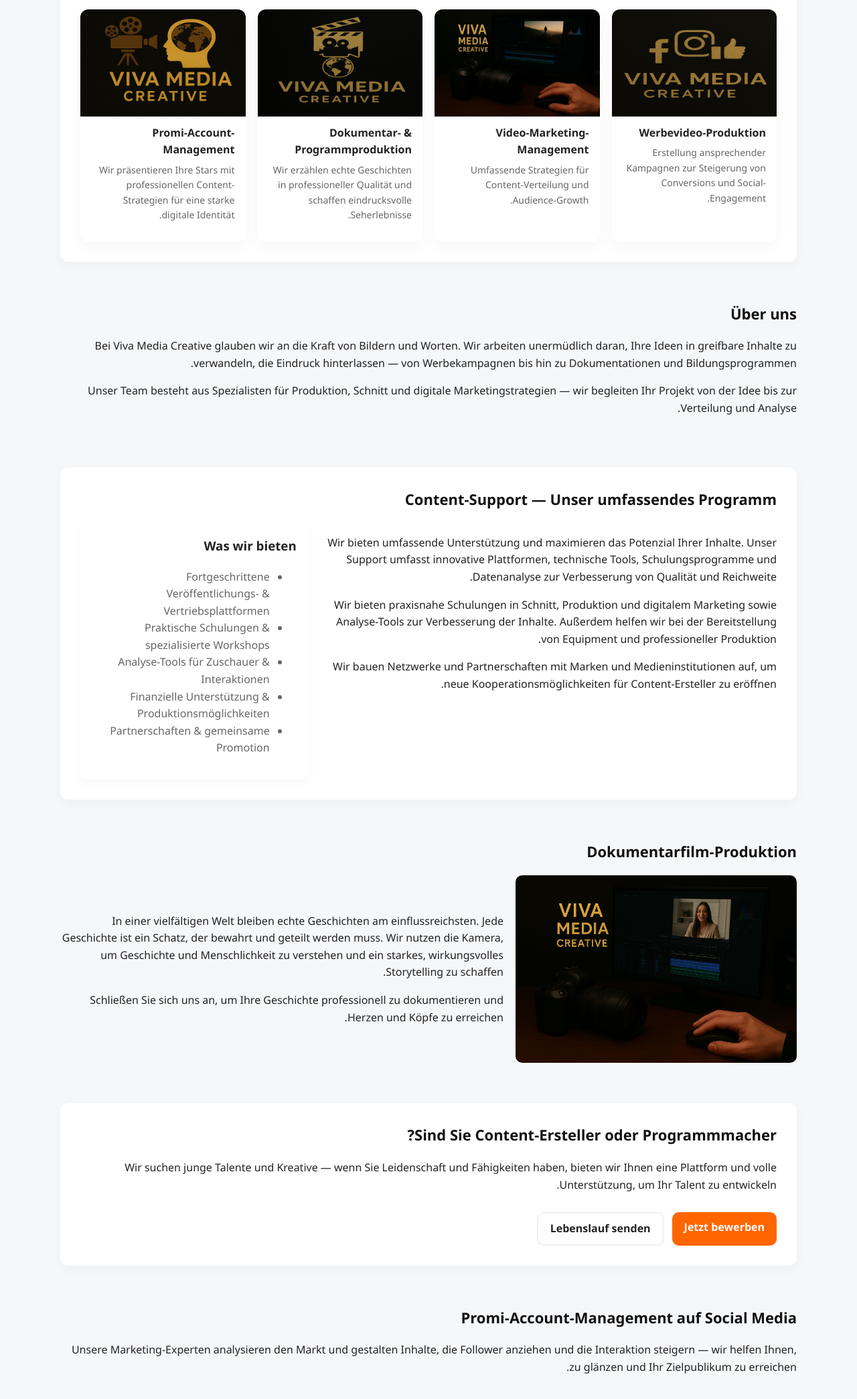
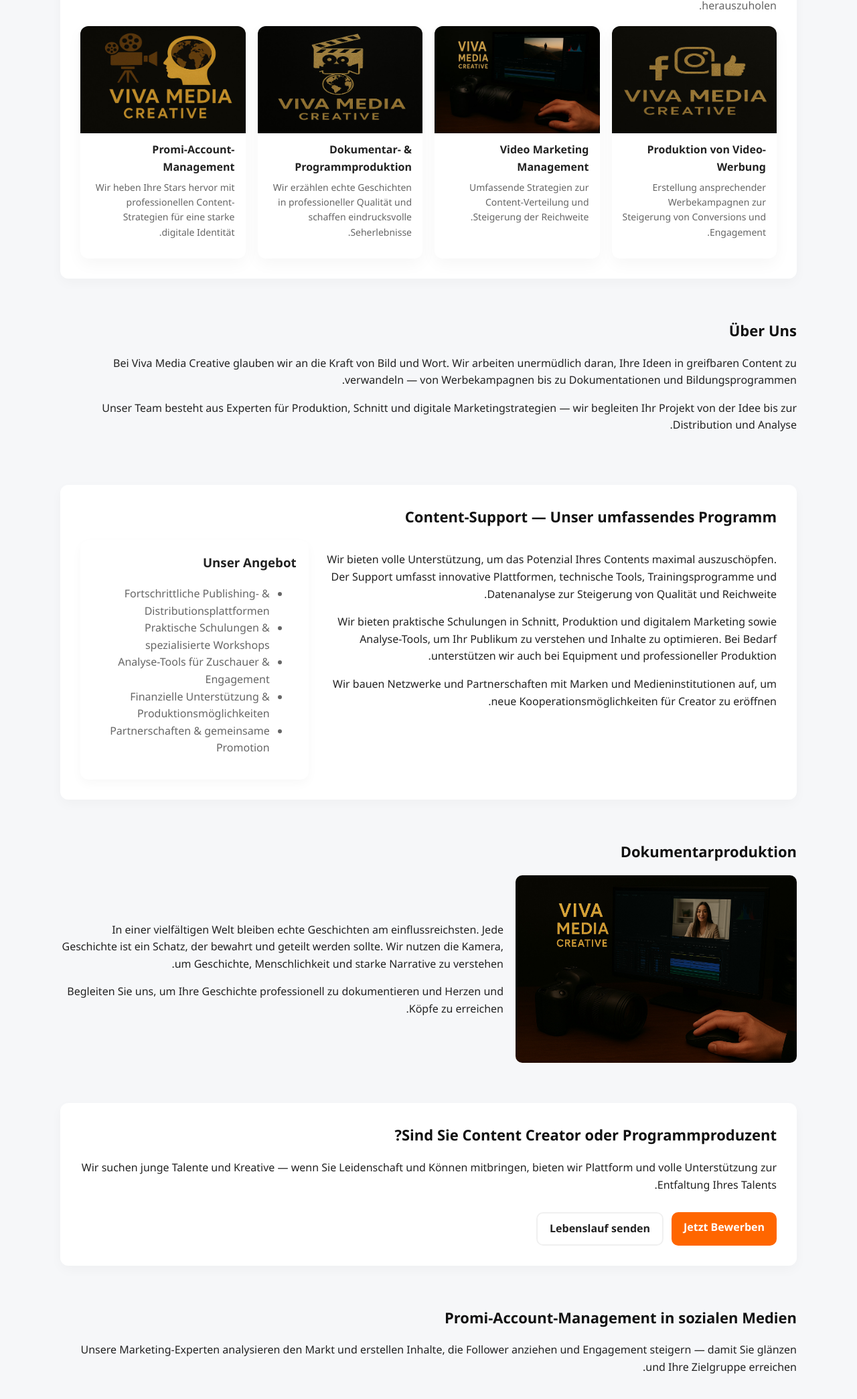
Before and after one commit to rab2323s-creator/-Viva-Media-Creations-, a plain HTML site: page de.html in a window 1280 px wide. Shown: the part 659-2748 px from the top of the page at 67% size. Drawn offline with Linux system fonts and the light colour scheme.

Commit message:
Update de.html

```diff
--- a/de.html
+++ b/de.html
@@ -1,96 +1,128 @@
-  <!DOCTYPE html>
+ <!DOCTYPE html>
 <html lang="de" dir="ltr">
 <head>
   <meta charset="UTF-8" />
   <meta name="viewport" content="width=device-width,initial-scale=1" />
-  <title>Viva Media Creative — Inhaltserstellung & Support</title>
-  <meta name="description" content="Viva Media Creative — Videoproduktion, Content-Support und Social-Media-Management. Treten Sie uns bei, um Ihre Inhalte zu entwickeln und Ihr Publikum zu erreichen." />
+  <title>Viva Media Creative — Video-Produktion, Content-Support & Celebrity Management</title>
+  <meta name="description" content="Viva Media Creative — Video-Produktion, Werbekampagnen, Unterstützung für Content Creator, Verwaltung von Promi-Accounts und digitale Marketingstrategien." />
+
+  <!-- SEO: canonical & hreflang -->
+  <link rel="canonical" href="https://vivamediacreative.com/de.html" />
+  <link rel="alternate" hreflang="ar" href="https://vivamediacreative.com/ar.html" />
+  <link rel="alternate" hreflang="en" href="https://vivamediacreative.com/en.html" />
+  <link rel="alternate" hreflang="de" href="https://vivamediacreative.com/de.html" />
+  <link rel="alternate" hreflang="x-default" href="https://vivamediacreative.com/en.html" />
+
   <link rel="stylesheet" href="style.css" />
   <link rel="icon" href="assets/logo.jpeg" />
 </head>
 <body>
+
 <header class="site-header">
   <div class="container header-inner">
     <div class="brand">
-      <a href="de.html"><img src="assets/logo.jpeg" alt="Viva Media Creations" class="logo" /></a>
+      <a href="de.html"><img src="assets/logo.jpeg" alt="Viva Media Creative" class="logo" loading="lazy" /></a>
       <div class="brand-text">
         <h1>Viva Media Creative</h1>
         <p class="tag">Führendes Unternehmen für visuelle Inhalte & Marketing</p>
       </div>
     </div>
+
     <nav class="main-nav" aria-label="Hauptmenü">
       <a href="de.html">Startseite</a>
       <a href="#services">Dienstleistungen</a>
-      <a href="#about">Über uns</a>
+      <a href="#about">Über Uns</a>
       <a href="#support">Content-Support</a>
+      <a href="news_de.html">Nachrichten</a>
       <a href="#contact">Kontakt</a>
     </nav>
-    <div class="lang"> 🌐 <a href="ar.html">العربية</a> | <a href="de.html" aria-current="page">Deutsch</a> | <a href="en.html">English</a> </div>
+
+    <div class="lang">
+      🌐 <a href="ar.html">العربية</a> | <a href="de.html" aria-current="page">Deutsch</a> | <a href="en.html">English</a>
+    </div>
   </div>
 </header>
 
 <!-- HERO -->
 <section class="hero" style="background-image: url('assets/hero.jpg')">
   <div class="container hero-content">
-    <h2>Inhalte gestalten, die Eindruck hinterlassen</h2>
-    <p class="lead">Wir sind Ihr Partner in der kreativen Welt — wir unterstützen Sie bei der Produktion herausragender Inhalte, die Ihr Publikum fesseln und Ergebnisse liefern.</p>
+    <h2>Content erstellen, der Eindruck hinterlässt</h2>
+    <p class="lead">
+      Wir sind Ihr starker Partner in der Kreativwelt — wir helfen Ihnen, außergewöhnlichen Content zu produzieren, der Ihre Zielgruppe begeistert und Ergebnisse liefert.
+    </p>
     <div class="hero-cta">
-      <a class="btn" href="#contact">Jetzt Kontakt aufnehmen</a>
+      <a class="btn" href="#contact">Kontaktieren Sie uns</a>
       <a class="btn btn-outline" href="#support">Mehr über Support erfahren</a>
     </div>
   </div>
 </section>
 
-<!-- Services -->
+<!-- SERVICES -->
 <section id="services" class="container section">
   <h2 class="section-title">Unsere Dienstleistungen</h2>
-  <p class="section-desc">Wir bieten ein komplettes Servicepaket, das Ihre kreative Arbeit unterstützt und Ihre Inhalte bestmöglich präsentiert.</p>
+  <p class="section-desc">Wir bieten ein vollständiges Spektrum an Services, um Ihre kreative Reise zu unterstützen und das Beste aus Ihrem Content herauszuholen.</p>
+
   <div class="services-grid">
     <article class="card">
-      <img src="assets/service-ads.jpg" alt="Werbevideo-Produktion">
-      <h3>Werbevideo-Produktion</h3>
-      <p>Erstellung ansprechender Kampagnen zur Steigerung von Conversions und Social-Engagement.</p>
+      <img src="assets/service-ads.jpg" alt="Video-Werbung Produktion" loading="lazy">
+      <h3>Produktion von Video-Werbung</h3>
+      <p>Erstellung ansprechender Werbekampagnen zur Steigerung von Conversions und Engagement.</p>
     </article>
+
     <article class="card">
-      <img src="assets/service-marketing.jpg" alt="Marketing">
-      <h3>Video-Marketing-Management</h3>
-      <p>Umfassende Strategien für Content-Verteilung und Audience-Growth.</p>
+      <img src="assets/service-marketing.jpg" alt="Video Marketing Management" loading="lazy">
+      <h3>Video Marketing Management</h3>
+      <p>Umfassende Strategien zur Content-Verteilung und Steigerung der Reichweite.</p>
     </article>
+
     <article class="card">
-      <img src="assets/service-doc.jpg" alt="Dokumentarfilm-Produktion">
+      <img src="assets/service-doc.jpg" alt="Dokumentarproduktion" loading="lazy">
       <h3>Dokumentar- & Programmproduktion</h3>
       <p>Wir erzählen echte Geschichten in professioneller Qualität und schaffen eindrucksvolle Seherlebnisse.</p>
     </article>
+
     <article class="card">
-      <img src="assets/team.jpg" alt="Promi-Management">
+      <img src="assets/team.jpg" alt="Promi-Account-Management" loading="lazy">
       <h3>Promi-Account-Management</h3>
-      <p>Wir präsentieren Ihre Stars mit professionellen Content-Strategien für eine starke digitale Identität.</p>
+      <p>Wir heben Ihre Stars hervor mit professionellen Content-Strategien für eine starke digitale Identität.</p>
     </article>
   </div>
 </section>
 
-<!-- About -->
+<!-- ABOUT -->
 <section id="about" class="container section light">
-  <h2 class="section-title">Über uns</h2>
-  <p>Bei Viva Media Creative glauben wir an die Kraft von Bildern und Worten. Wir arbeiten unermüdlich daran, Ihre Ideen in greifbare Inhalte zu verwandeln, die Eindruck hinterlassen — von Werbekampagnen bis hin zu Dokumentationen und Bildungsprogrammen.</p>
-  <p>Unser Team besteht aus Spezialisten für Produktion, Schnitt und digitale Marketingstrategien — wir begleiten Ihr Projekt von der Idee bis zur Verteilung und Analyse.</p>
+  <h2 class="section-title">Über Uns</h2>
+  <p>
+    Bei Viva Media Creative glauben wir an die Kraft von Bild und Wort. Wir arbeiten unermüdlich daran, Ihre Ideen in greifbaren Content zu verwandeln — von Werbekampagnen bis zu Dokumentationen und Bildungsprogrammen.
+  </p>
+  <p>
+    Unser Team besteht aus Experten für Produktion, Schnitt und digitale Marketingstrategien — wir begleiten Ihr Projekt von der Idee bis zur Distribution und Analyse.
+  </p>
 </section>
 
-<!-- Content Support -->
+<!-- CONTENT SUPPORT -->
 <section id="support" class="container section">
   <h2 class="section-title">Content-Support — Unser umfassendes Programm</h2>
+
   <div class="support-grid">
     <div class="support-text">
-      <p>Wir bieten umfassende Unterstützung und maximieren das Potenzial Ihrer Inhalte. Unser Support umfasst innovative Plattformen, technische Tools, Schulungsprogramme und Datenanalyse zur Verbesserung von Qualität und Reichweite.</p>
-      <p>Wir bieten praxisnahe Schulungen in Schnitt, Produktion und digitalem Marketing sowie Analyse-Tools zur Verbesserung der Inhalte. Außerdem helfen wir bei der Bereitstellung von Equipment und professioneller Produktion.</p>
-      <p>Wir bauen Netzwerke und Partnerschaften mit Marken und Medieninstitutionen auf, um neue Kooperationsmöglichkeiten für Content-Ersteller zu eröffnen.</p>
+      <p>
+        Wir bieten volle Unterstützung, um das Potenzial Ihres Contents maximal auszuschöpfen. Der Support umfasst innovative Plattformen, technische Tools, Trainingsprogramme und Datenanalyse zur Steigerung von Qualität und Reichweite.
+      </p>
+      <p>
+        Wir bieten praktische Schulungen in Schnitt, Produktion und digitalem Marketing sowie Analyse-Tools, um Ihr Publikum zu verstehen und Inhalte zu optimieren. Bei Bedarf unterstützen wir auch bei Equipment und professioneller Produktion.
+      </p>
+      <p>
+        Wir bauen Netzwerke und Partnerschaften mit Marken und Medieninstitutionen auf, um neue Kooperationsmöglichkeiten für Creator zu eröffnen.
+      </p>
     </div>
+
     <aside class="support-aside">
-      <h3>Was wir bieten</h3>
+      <h3>Unser Angebot</h3>
       <ul>
-        <li>Fortgeschrittene Veröffentlichungs- & Vertriebsplattformen</li>
+        <li>Fortschrittliche Publishing- & Distributionsplattformen</li>
         <li>Praktische Schulungen & spezialisierte Workshops</li>
-        <li>Analyse-Tools für Zuschauer & Interaktionen</li>
+        <li>Analyse-Tools für Zuschauer & Engagement</li>
         <li>Finanzielle Unterstützung & Produktionsmöglichkeiten</li>
         <li>Partnerschaften & gemeinsame Promotion</li>
       </ul>
@@ -98,52 +130,57 @@
   </div>
 </section>
 
-<!-- Documentary -->
+<!-- DOCUMENTARY -->
 <section id="documentary" class="container section light">
-  <h2 class="section-title">Dokumentarfilm-Produktion</h2>
+  <h2 class="section-title">Dokumentarproduktion</h2>
   <div class="doc">
-    <img src="assets/doc.jpg" alt="Dokumentarfilm-Produktion" class="doc-img" />
+    <img src="assets/doc.jpg" alt="Dokumentarproduktion" class="doc-img" loading="lazy" />
     <div class="doc-text">
-      <p>In einer vielfältigen Welt bleiben echte Geschichten am einflussreichsten. Jede Geschichte ist ein Schatz, der bewahrt und geteilt werden muss. Wir nutzen die Kamera, um Geschichte und Menschlichkeit zu verstehen und ein starkes, wirkungsvolles Storytelling zu schaffen.</p>
-      <p>Schließen Sie sich uns an, um Ihre Geschichte professionell zu dokumentieren und Herzen und Köpfe zu erreichen.</p>
+      <p>
+        In einer vielfältigen Welt bleiben echte Geschichten am einflussreichsten. Jede Geschichte ist ein Schatz, der bewahrt und geteilt werden sollte. Wir nutzen die Kamera, um Geschichte, Menschlichkeit und starke Narrative zu verstehen.
+      </p>
+      <p>Begleiten Sie uns, um Ihre Geschichte professionell zu dokumentieren und Herzen und Köpfe zu erreichen.</p>
     </div>
   </div>
 </section>
 
-<!-- Join Us -->
+<!-- JOIN US -->
 <section id="join" class="container section">
-  <h2 class="section-title">Sind Sie Content-Ersteller oder Programmmacher?</h2>
-  <p>Wir suchen junge Talente und Kreative — wenn Sie Leidenschaft und Fähigkeiten haben, bieten wir Ihnen eine Plattform und volle Unterstützung, um Ihr Talent zu entwickeln.</p>
+  <h2 class="section-title">Sind Sie Content Creator oder Programmproduzent?</h2>
+  <p>Wir suchen junge Talente und Kreative — wenn Sie Leidenschaft und Können mitbringen, bieten wir Plattform und volle Unterstützung zur Entfaltung Ihres Talents.</p>
   <div class="cta-row">
-    <a class="btn" href="#contact">Jetzt bewerben</a>
-    <a class="btn btn-outline" href="mailto:YOUR_EMAIL_HERE">Lebenslauf senden</a>
+    <a class="btn" href="#contact">Jetzt Bewerben</a>
+    <a class="btn btn-outline" href="mailto:info@vivamediacreative.com">Lebenslauf senden</a>
   </div>
 </section>
 
-<!-- Celebrity Management -->
+<!-- CELEBRITY MANAGEMENT -->
 <section id="celeb" class="container section light">
-  <h2 class="section-title">Promi-Account-Management auf Social Media</h2>
-  <p>Unsere Marketing-Experten analysieren den Markt und gestalten Inhalte, die Follower anziehen und die Interaktion steigern — wir helfen Ihnen, zu glänzen und Ihr Zielpublikum zu erreichen.</p>
+  <h2 class="section-title">Promi-Account-Management in sozialen Medien</h2>
+  <p>Unsere Marketing-Experten analysieren den Markt und erstellen Inhalte, die Follower anziehen und Engagement steigern — damit Sie glänzen und Ihre Zielgruppe erreichen.</p>
 </section>
 
-<!-- Contact -->
+<!-- CONTACT -->
 <section id="contact" class="container section">
-  <h2 class="section-title">Kontakt</h2>
-  <p>Wollen Sie an der Spitze der Trends stehen? Kontaktieren Sie unser Team und starten Sie Ihre Reise zum Erfolg.</p>
+  <h2 class="section-title">Kontaktieren Sie uns</h2>
+  <p>Möchten Sie auf den Trending-Listen erscheinen? Kontaktieren Sie unser Team und starten Sie Ihre Reise zur Exzellenz.</p>
+
   <ul class="contact-list">
-    <li>Email: <a href="mailto:YOUR_EMAIL_HERE">YOUR_EMAIL_HERE</a></li>
-    <li>WhatsApp: <a href="https://wa.me/YOUR_NUMBER_HERE">Hier chatten</a></li>
-    <li>Social: <a href="https://https://www.facebook.com/vivamediacreative">Facebook</a></li>
+    <li>E-Mail: <a href="mailto:info@vivamediacreative.com">info@vivamediacreative.com</a></li>
+    <li>WhatsApp: <a href="https://wa.me/YOUR_NUMBER_HERE">Hier klicken zum Chat</a></li>
+    <li>Social: <a href="https://www.facebook.com/vivamediacreative">Facebook</a></li>
   </ul>
-  <p class="small">Oder senden Sie eine direkte Nachricht per Email, wir antworten innerhalb von 24 Arbeitsstunden.</p>
+
+  <p class="small">Oder senden Sie uns eine E-Mail direkt und wir antworten innerhalb von 24 Stunden.</p>
 </section>
 
-<!-- Footer -->
+<!-- FOOTER -->
 <footer class="site-footer">
   <div class="container footer-inner">
-    <p>© 2025 Viva Media Creative Alle Rechte vorbehalten.</p>
-    <p class="small">Digitale Gestaltung & Produktion — Kontakt: <a href="mailto:vivamediacreations@gmail.com">vivamediacreations@gmail.com</a></p>
+    <p>© 2025 Viva Media Creative. Alle Rechte vorbehalten.</p>
+    <p class="small">Digital Design & Produktion — <a href="mailto:info@vivamediacreative.com">info@vivamediacreative.com</a></p>
   </div>
 </footer>
+
 </body>
 </html>
```
